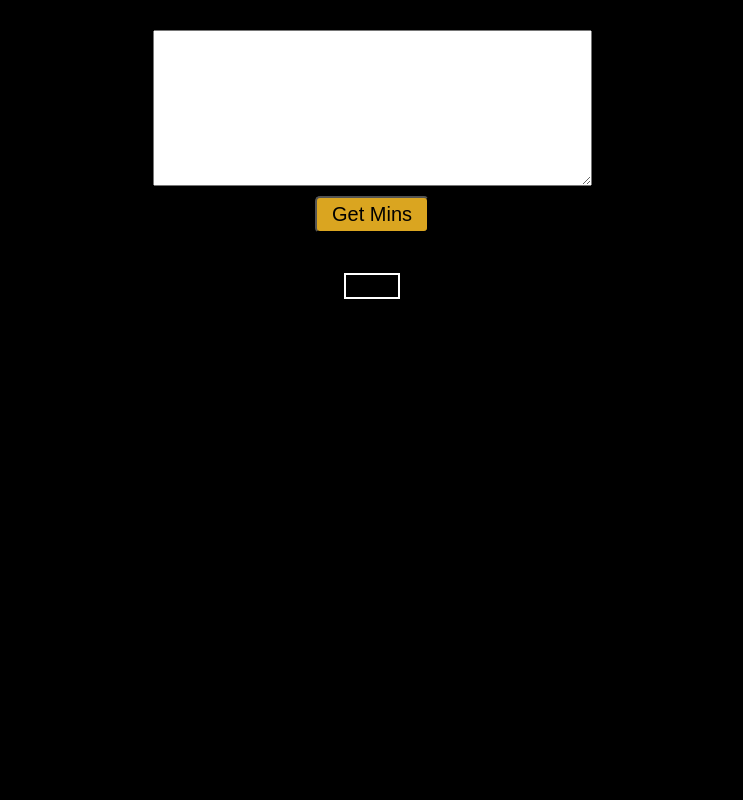
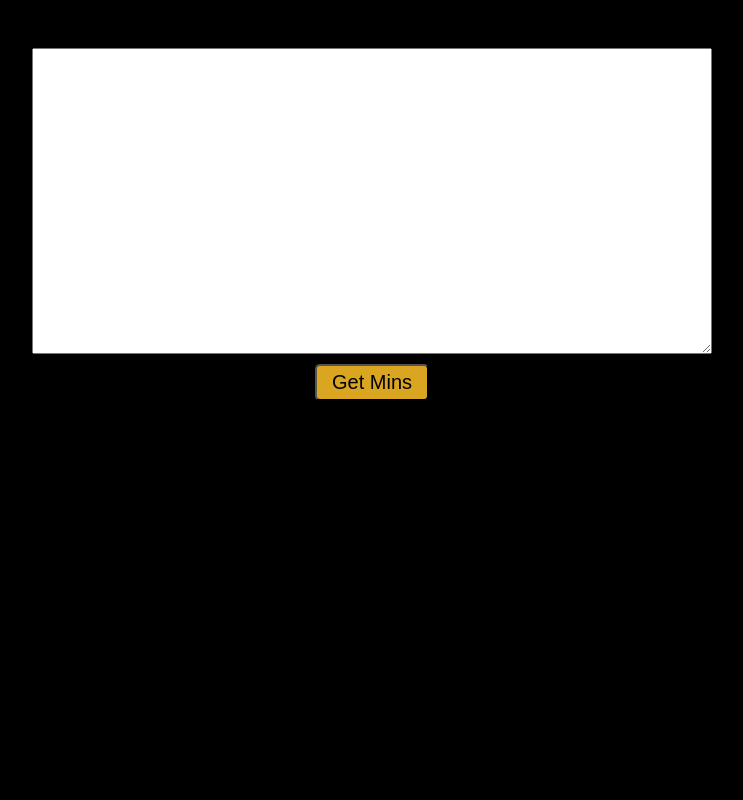
Before and after one commit to hsm-gowtham/gettime.io, a Flask app: page / in a window 1280 px wide. Shown: the whole page, without its empty margins (268-1011 px from the left). Run offline with Flask 2, Linux system fonts and the light colour scheme; some libraries are stand-ins or nearby versions.

Commit message:
random changes

```diff
--- a/static/style.css
+++ b/static/style.css
@@ -2,7 +2,7 @@
     background-color: #000;
     margin: 0 auto;
     padding: 30px;
-    color: #FFF;
+    color: #000;
 }
 .section-1{
     display: flex;
--- a/templates/index.html
+++ b/templates/index.html
@@ -8,10 +8,10 @@
         <script>window.jQuery || document.write('<script src="/static/js/vendor/jquery-1.8.0.min.js"><\/script>')</script>
         <script type="text/javascript" src="/static/Gscript.js"></script>
     </head>
-    <body>
+    <body>asd
         <div class="section-1">
             <div>
-                <textarea rows="10" cols="52"></textarea>
+                <textarea rows="20" cols="82"></textarea>
             </div>
             <div>
                 <button class='getMins-btn' type="submit">Get Mins</button>
```
